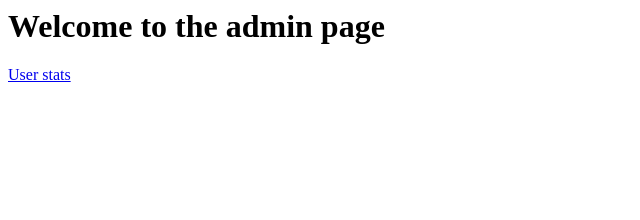
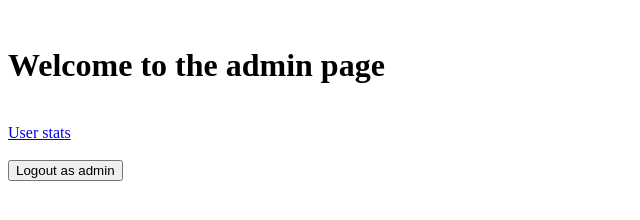
Before and after one commit to Silleelise/Tinder3.0, a website: page ad_views/ad_profile.html in a window 1280 px wide. Shown: the whole page, without its empty margins (0-640 px from the left). Drawn offline with Linux system fonts and the light colour scheme.

Commit message:
Update ad_profile.html

```diff
--- a/ad_views/ad_profile.html
+++ b/ad_views/ad_profile.html
@@ -5,12 +5,18 @@
     <title>Document</title>
 </head>
 <body>
+    <br>
     <h1>Welcome to the admin page</h1>
+    <br>
     <div>
         <a href="ad_stats.html">User stats</a>
 
         <br>
     </div>
+    <br>
+    <div>
+        <button type="click" onclick="window.location.href='ad_logout.html'">Logout as admin</button>
+    </div>
 
 </body>
 </html>
```
